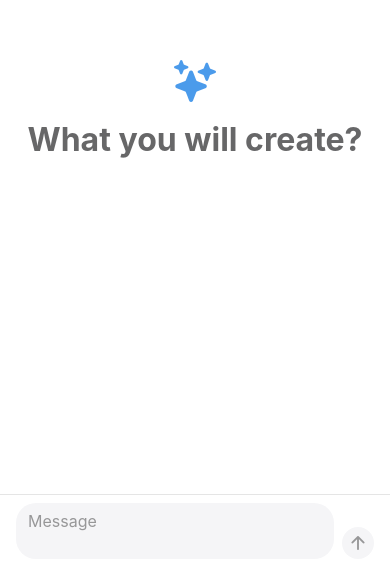
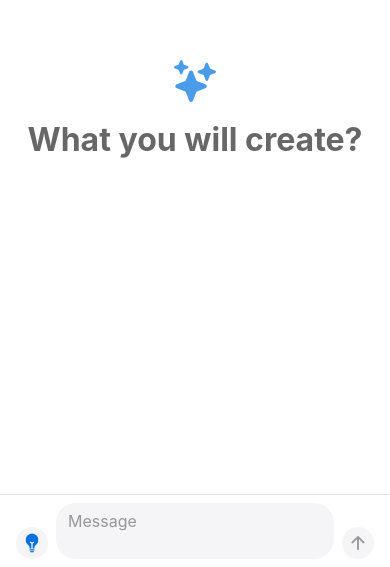
Before and after one commit to gui-zaf/atomic-ai, a React Native app: screen / in a window 390 px wide. Shown: the part 277-844 px from the top of the page. Built offline with nearby package versions, Linux system fonts and the light colour scheme.

Commit message:
Add surprise-me button

```diff
--- a/components/ChatInput.tsx
+++ b/components/ChatInput.tsx
@@ -6,6 +6,7 @@ import {
   TouchableOpacity,
   Platform,
   Keyboard,
+  ActivityIndicator,
 } from 'react-native';
 import { Ionicons } from '@expo/vector-icons';
 import { colors } from '../theme/theme';
@@ -16,6 +17,7 @@ interface ChatInputProps {
 
 const ChatInput = ({ onSend }: ChatInputProps) => {
   const [message, setMessage] = useState('');
+  const [isLoading, setIsLoading] = useState(false);
 
   const handleSend = () => {
     if (message.trim()) {
@@ -25,9 +27,34 @@ const ChatInput = ({ onSend }: ChatInputProps) => {
     }
   };
 
+  const handleSuggestion = async () => {
+    setIsLoading(true);
+
+    // Simulating a delay for the loading effect
+    setTimeout(() => {
+      setMessage("What about creating something amazing today?");
+      setIsLoading(false);
+    }, 1500);
+  };
+
   return (
     <View style={styles.container}>
       <View style={styles.inputContainer}>
+        <TouchableOpacity
+          style={[styles.bulbButton]}
+          onPress={handleSuggestion}
+          disabled={isLoading}
+        >
+          {isLoading ? (
+            <ActivityIndicator size="small" color={colors.primary} />
+          ) : (
+            <Ionicons
+              name="bulb"
+              size={20}
+              color={colors.primary}
+            />
+          )}
+        </TouchableOpacity>
         <TextInput
           style={styles.input}
           placeholder="Message"
@@ -93,6 +120,14 @@ const styles = StyleSheet.create({
     justifyContent: 'center',
     alignItems: 'center',
   },
+  bulbButton: {
+    width: 32,
+    height: 32,
+    borderRadius: 16,
+    justifyContent: 'center',
+    alignItems: 'center',
+    backgroundColor: colors.surface,
+  },
   sendButtonActive: {
     backgroundColor: colors.primary,
   },
```
Also changed, not shown: 1 other file (tests, documents, lock files or other folders).
